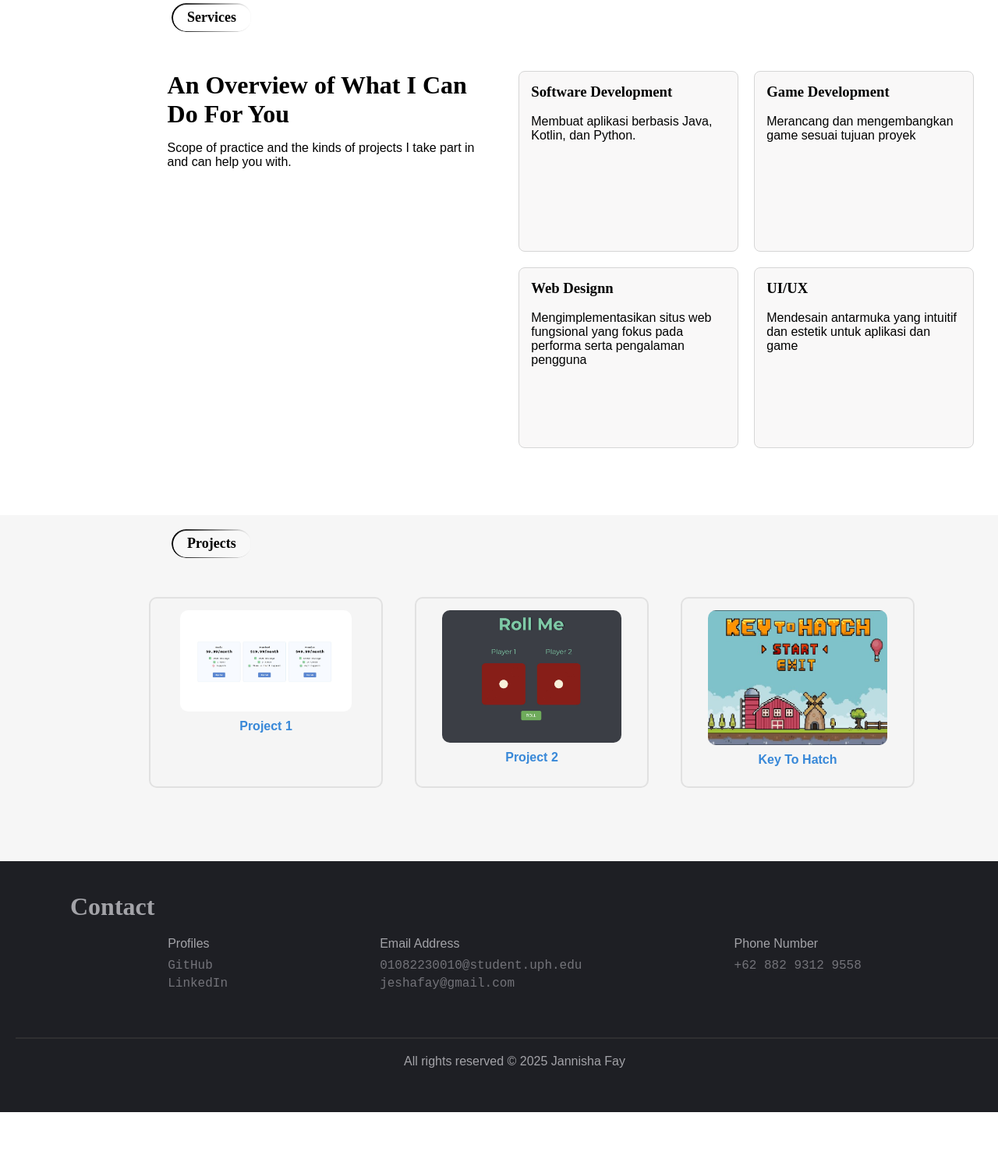
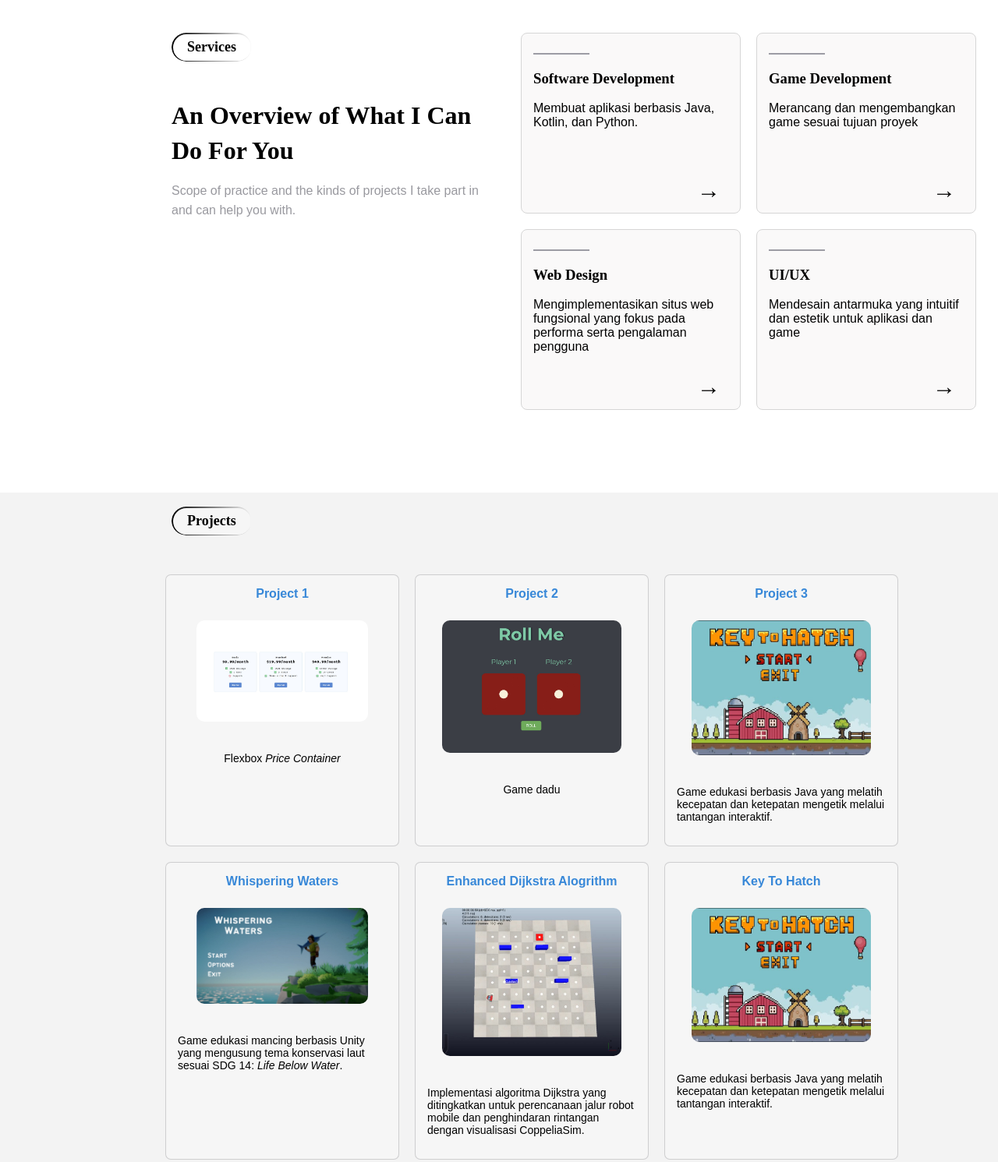
Before and after one commit to jeshafay/Portfolio, a plain HTML site: page index.html in a window 1280 px wide. Shown: the part 796-2287 px from the top of the page at 78% size. Before the commit the page ends 2223 px from the top, so only its background shows below. Drawn offline with Linux system fonts and the light colour scheme.

Commit message:
update style

```diff
--- a/index.html
+++ b/index.html
@@ -11,7 +11,7 @@
     <!-- TOP SECTION -->
     <div id="top-section">
         <div class="header">
-            <h2>PORTOFOLIO</h2>
+            <h2>PORTOFLIO</h2>
             <div class="nav-bar">
                 <a href="#Home">Home </a>
                 <a href="#About">About </a>
@@ -45,36 +45,47 @@
 
     <!-- SERVICES SECTION -->
     <div id="services-section">
-        <h3 id = "About" class="section-title">Services</h3>
+
         <div class="services-section">
-            <div id="space-text">
-                -----------------------------
-            </div>
-            <div class="services-text">
-                <h1>An Overview of What I Can Do For You</h1>
-                <p>Scope of practice and the kinds of projects I take part in and can help you with.</p>
+            <div class="services-text-container">
+                <h3 id = "About" class="section-title">Services</h3>
+                <!-- <div id="space-text">
+                    -----------------------------
+                </div> -->
+                <div class="services-text">
+                    <h1 class="services-title-text">An Overview of What I Can Do For You</h1>
+                    <p class="services-description-text">Scope of practice and the kinds of projects I take part in and can help you with.</p>
+                </div>
             </div>
 
-            <div class="services-container">
+            <div class="services-box-container">
                 <div class="services-box">
+                    <hr class="short-line">
                     <h3>Software Development</h3>
                     <br>
                     Membuat aplikasi berbasis Java, Kotlin, dan Python.
+                    <div class="arrow">→</div>
                 </div>
                 <div class="services-box">
+                    <hr class="short-line">
                     <h3>Game Development</h3>
                     <br>
                     Merancang dan mengembangkan game sesuai tujuan proyek
+                    <div class="arrow">→</div>
                 </div>
                 <div class="services-box">
-                    <h3>Web Designn</h3>
+                    <hr class="short-line">
+                    <h3>Web Design</h3>
                     <br>
                     Mengimplementasikan situs web fungsional yang fokus pada performa serta pengalaman pengguna
+                    <div class="arrow">→</div>
                 </div>
                 <div class="services-box">
+                    <hr class="short-line">
                     <h3>UI/UX</h3>
                     <br>
                     Mendesain antarmuka yang intuitif dan estetik untuk aplikasi dan game
+                    <div class="arrow">→</div>
                 </div>
             </div>
         </div>
@@ -87,21 +98,39 @@
         <h3 id = "Projects" class="section-title">Projects</h3>
         <div class="projects-container">
                 <div class="project-card">
+                    <a href="https://jeshafay.github.io/exercise-flexbox/">Project 1</a>
                     <img src="Res/Exercise Flexbox.jpg" alt="Project 1" width="220">
-                    <a href="https://jeshafay.github.io/exercise-flexbox/">Project 1</a>
-                    <!-- <p>Exercise menggunakan <i>Flexbox</i>.</p> -->
+                    <p class="project-description">Flexbox <i>Price Container</i></p>
                 </div>
 
                 <div class="project-card">
+                    <a href="https://jeshafay.github.io/dice/">Project 2</a>
                     <img src="Res\dice.jpg" alt="Project 2" width="230">
-                    <a href="https://jeshafay.github.io/dice/">Project 2</a>
-                    <!-- <p>Implementasi C++ algoritma Dijkstra yang ditingkatkan untuk perencanaan jalur robot mobile dan penghindaran rintangan dengan visualisasi CoppeliaSim.</p> -->
+                    <p class="project-description">Game dadu</p>
                 </div>
 
                 <div class="project-card">
+                    <a href="https://github.com/gggrc/KeyToHatch">Project 3</a>
                     <img src="Res/Key To Hatch.jpg" alt="Key To Hatch Project" width="230">
+                    <p class="project-description">Game edukasi berbasis Java yang melatih kecepatan dan ketepatan mengetik melalui tantangan interaktif.</p>
+                </div>
+
+                <div class="project-card">
+                    <a href="https://github.com/asvigamestudio/WhisperingWaters/">Whispering Waters</a>
+                    <img src="Res/Whispering Waters.jpg" alt="Project 1" width="220">
+                    <p class="project-description">Game edukasi mancing berbasis Unity yang mengusung tema konservasi laut sesuai SDG 14: <i>Life Below Water</i>.</p>
+                </div>
+
+                <div class="project-card">
+                    <a href="https://github.com/Expellar/Final-Project-DAA">Enhanced Dijkstra Alogrithm</a>
+                    <img src="Res\Dijkstra.jpg" alt="Project 2" width="230">
+                    <p class="project-description">Implementasi algoritma Dijkstra yang ditingkatkan untuk perencanaan jalur robot mobile dan penghindaran rintangan dengan visualisasi CoppeliaSim.</p>
+                </div>
+
+                <div class="project-card">
                     <a href="https://github.com/gggrc/KeyToHatch">Key To Hatch</a>
-                    <!-- <p>Game edukasi berbasis Java yang melatih kecepatan dan ketepatan mengetik melalui tantangan interaktif.</p> -->
+                    <img src="Res/Key To Hatch.jpg" alt="Key To Hatch Project" width="230">
+                    <p class="project-description">Game edukasi berbasis Java yang melatih kecepatan dan ketepatan mengetik melalui tantangan interaktif.</p>
                 </div>
             </div><br><br><br>
     </div>
--- a/style.css
+++ b/style.css
@@ -92,7 +92,7 @@ h1, h2, h3 {
 }
 
 .nav-bar a {
-    color: #d3d4da;
+    color: #d8d8dd;
     background: #3c3d46;
     padding-top: 8px;
     padding-bottom: 8px;
@@ -127,17 +127,17 @@ h1, h2, h3 {
     font-family: 'Times New Roman', Times, serif;
     font-weight: bold;
     text-align: left;
-    padding-left: 90px;
+    padding-left: 110px;
 }
 
 #top-section p {
     text-align: left;
-    padding-left: 90px;
+    padding-left: 110px;
 }
 
 /* style="width:310px; height: 330px; border-radius: 0%; object-fit: cover;" */
 .intro-photo img {
-    margin-right: 100px;
+    margin-right: 180px;
     max-width: 200px;
     height: auto;
     border-radius: 4%;
@@ -148,7 +148,7 @@ h1, h2, h3 {
 ========================= */
 #about-wrapper {
     margin-top: 0;
-    background-color: #eeeeee8d;
+    background-color: #eeeeee8b;
     width: 100%;
     padding: 40px 0;
     margin-bottom: 32px;
@@ -160,30 +160,38 @@ h1, h2, h3 {
     text-align: justify;
     margin-top: 40px;
     margin-bottom: 40px;
+    margin-left: 222px;
+    color: #404147;
 }
 
 /* =========================
    SERVICES SECTION
 ========================= */
-#services-section h2 {
-
-}
 
 .services-section {
     display: flex;
     justify-content: space-around;
     align-items: flex-start;
-    margin: 50px 20px;
+    margin: 70px 20px;
     gap: 40px;
+
 }
 
 .services-text {
     flex: 1;
     max-width: 400px;
     text-align: left;
+    margin-top: 20px;
 }
 
-.services-container {
+.services-title-text {
+    line-height: 45px;
+}
+.services-description-text {
+    line-height: 25px;
+    color: #99999f;
+}
+.services-box-container {
     flex: 1;
     display: flex;
     flex-wrap: wrap;
@@ -191,10 +199,16 @@ h1, h2, h3 {
     justify-content: center;
 }
 
+#services-section .section-title {
+    margin-left: 0;
+    margin-bottom: 27px;
+    align-self: flex-start;
+}
+
 .services-box {
     width: 250px;
     height: 200px;
-    background: #f9f8f8;
+    background: #f9f8f8d1;
     padding: 15px;
     border-radius: 8px;
     border: 1px solid #d6d6d6;
@@ -203,28 +217,74 @@ h1, h2, h3 {
     flex-direction: column;
     justify-content: flex-start;
     word-wrap: break-word;
+    position: relative;
 }
-
+/*
 .services-box:hover {
     background: #23242a;
     color: white;
     transform: scale(1.05);
-    box-shadow: 0 0 15px rgba(0, 0, 0, 0.079);
+    box-shadow: 0 0 15px rgba(0, 0, 0, 0.182);
     transition: 0.2s;
+} */
+
+.services-box:hover {
+  background:
+    linear-gradient(rgba(15, 15, 15, 0.038), rgba(24, 24, 25, 0.233)),
+    url("Res/services_bg.png") no-repeat center center / cover;
+  color: white;
+  transform: scale(1.05);
+  box-shadow: 0 0 15px rgba(0, 0, 0, 0.182);
+  transition: 0.3s;
 }
 
+
+.services-text-container {
+    display: flex;
+    flex-direction: column;
+    margin-left: 200px;
+    /* max-width: 80%; */
+}
+
+.short-line {
+  width: 72px;
+  border: none;
+  border-top: 2px solid #9c9ca4;
+  margin-top: 10px;
+  margin-bottom: 20px;
+  margin-left: 0;
+}
+
+.short-line:hover {
+  border-top: 1.5px solid #f9f9fc;
+}
+
+.arrow{
+    /* color: #1e1f24; */
+    position: absolute;
+    bottom: 12px;
+    right: 25px;
+    text-decoration: none;
+    font-size: 30px;
+
+}
+
+.services-box .arrow:hover {
+    /* color: #ffffff; */
+    transform: translateX(4px);
+    transition: 0.3s;
+}
 /* =========================
    PROJECTS SECTION
 ========================= */
 #projects-section {
-    background-color: #eeeeee8d;
+    background-color: #eeeeeeb7;
 }
-
 
 .projects-container {
     display: flex;
     flex-direction: row;
-    justify-content: space-evenly;
+    justify-content: center;
     max-width: 80%;
     gap: 20px;
     flex-wrap: wrap;
@@ -239,10 +299,11 @@ h1, h2, h3 {
     align-items: center;
     width: 300px;
     text-align: center;
-    background-color: #eeeeee2d;
-    border: 2px solid #e1e1e1;
-    border-radius: 10px;
+    background-color: #ffffff3c;
+    border: 1px solid #68686e47;
+    border-radius: 7px;
     padding: 15px;
+    gap: 15px;
     box-sizing: border-box;
 }
 
@@ -262,9 +323,9 @@ h1, h2, h3 {
     text-decoration: underline;
 }
 
-.project-card p {
+.project-description {
     font-size: 14px;
-    text-align: center;
+    text-align: left;
 }
 
 /* =========================
@@ -292,7 +353,7 @@ h1, h2, h3 {
     padding: 0;
     margin: 0 0 0px;
     align-items: left;
-    font-family: "Sono", monospace;
+    font-family: Arial, sans-serif;
     margin-bottom: 40px;
     margin-top: 10px;
     gap: 5px;
```
Also changed, not shown: Res/services_bg.png (added).
